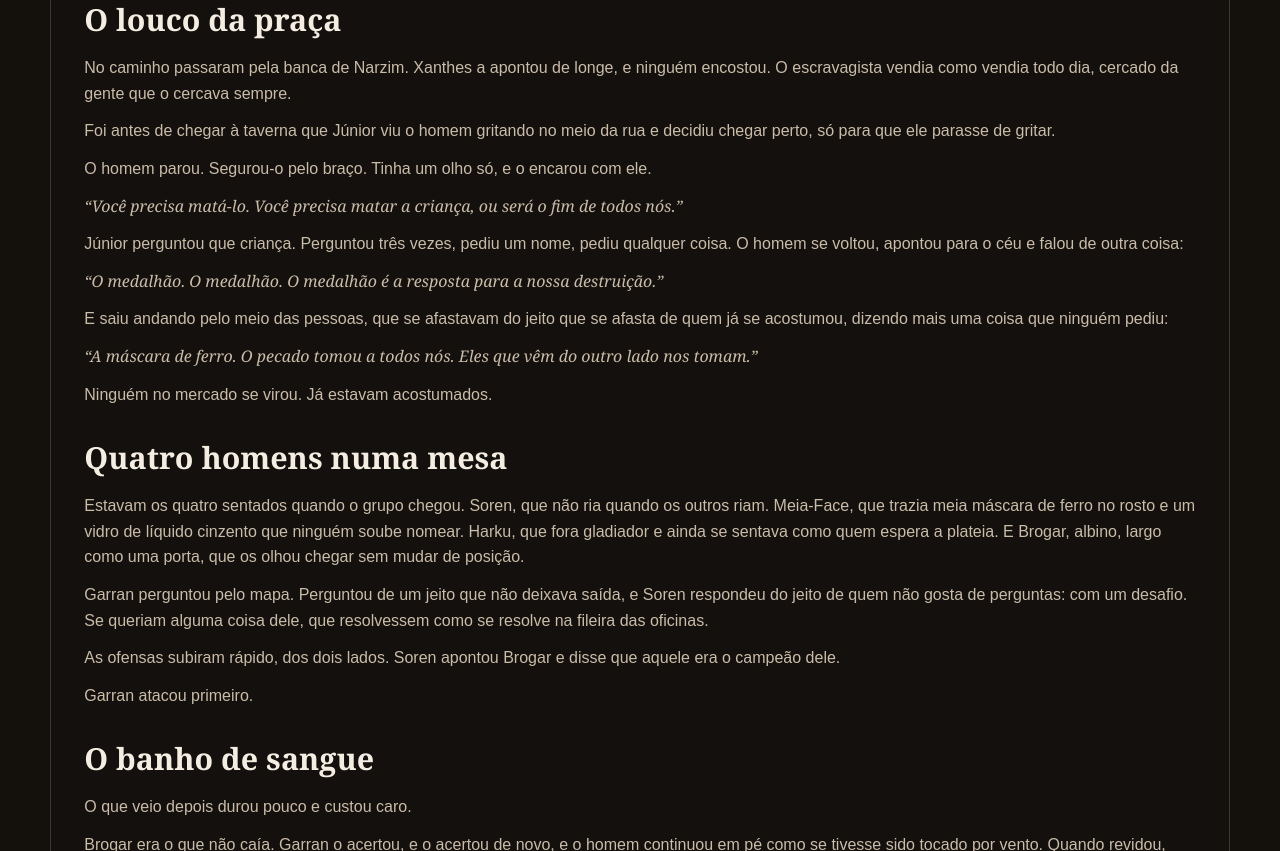
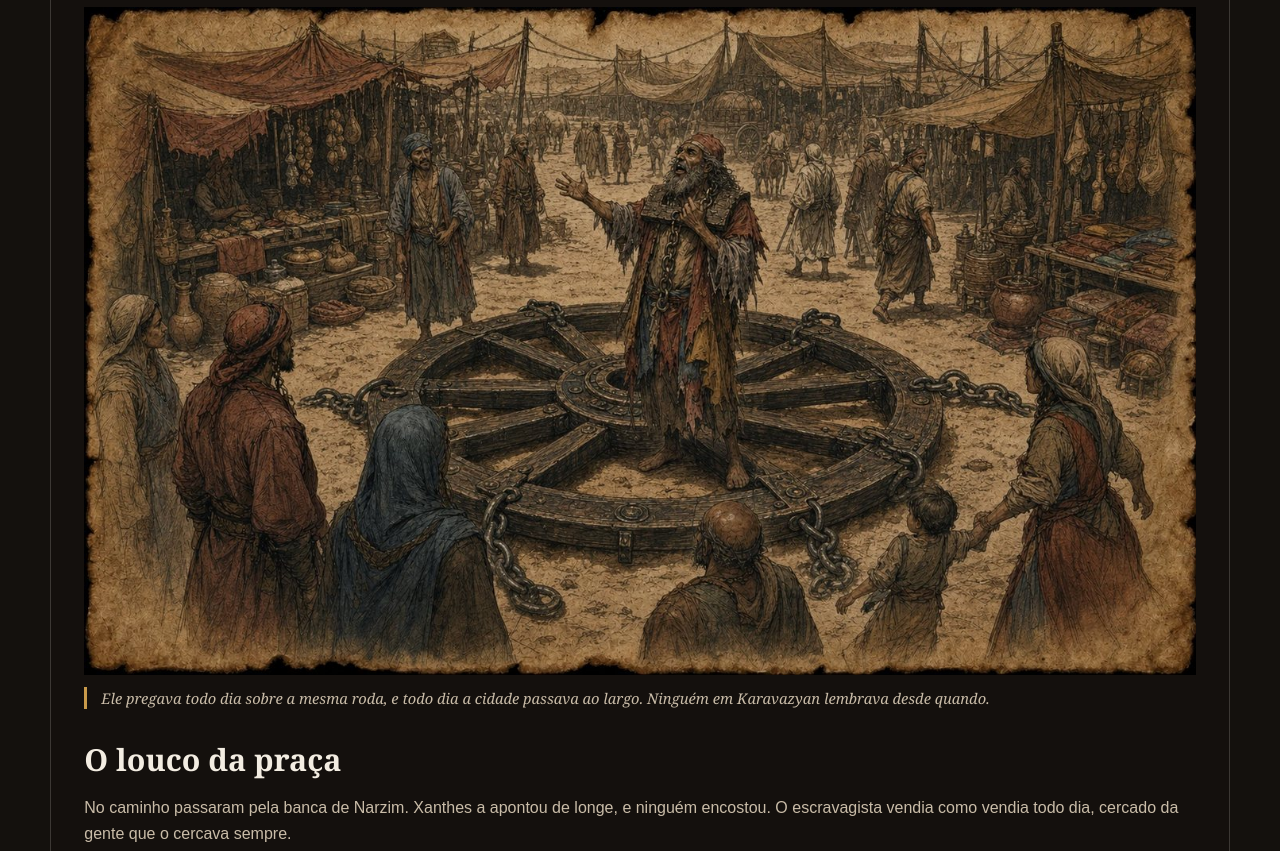
Before and after one commit to WildPoxx/conan-legacy, a plain HTML site: page docs/registro-02-o-preco-do-papel.html in a window 1280 px wide. Shown: the part 1949-2800 px from the top of the page. Drawn offline with Linux system fonts and the light colour scheme.

Commit message:
docs: Registro Segundo com arte de cabecalho, figura no texto e a ultima fala do louco

```diff
--- a/docs/registro-02-o-preco-do-papel.html
+++ b/docs/registro-02-o-preco-do-papel.html
@@ -26,8 +26,9 @@
       display: grid;
       align-items: start;
       background:
-        linear-gradient(180deg, rgba(20,17,13,0.32), rgba(20,17,13,0.55) 55%, rgba(20,17,13,1)),
-        url("assets/registro-02-o-preco-do-papel.png") center 32% / cover no-repeat,
+        linear-gradient(90deg, rgba(20,17,13,0.92), rgba(20,17,13,0.42) 46%, rgba(20,17,13,0.30)),
+        linear-gradient(180deg, rgba(20,17,13,0.30), rgba(20,17,13,0.50) 55%, rgba(20,17,13,1)),
+        url("assets/registro-02-o-preco-do-papel.jpg") center 35% / cover no-repeat,
         var(--coal);
     }
     .wrap { width: min(1180px, calc(100% - 28px)); margin: 0 auto; }
@@ -55,6 +56,13 @@
     .seguir { display: grid; grid-template-columns: repeat(auto-fit, minmax(240px, 1fr)); gap: 12px; margin-top: 34px; }
     footer { border-top: 1px solid var(--line); padding: 24px 16px; color: var(--muted); text-align: center; font-size: 0.9rem; }
     .fala { color: var(--ink); font-family: Georgia, "Times New Roman", serif; font-style: italic; }
+    /* Bloco de imagem dentro do texto, entre uma seção e outra. */
+    .figura { margin: 38px 0 6px; }
+    .figura img { display: block; width: 100%; height: auto; border: 1px solid var(--line); background: var(--coal); }
+    .figura figcaption { margin: 12px 0 0; padding-left: 14px; border-left: 3px solid var(--gold); color: var(--muted); font-family: Georgia, "Times New Roman", serif; font-style: italic; font-size: 0.92rem; line-height: 1.5; }
+    /* Variante para a arte em moldura de pergaminho, que pede respiro em volta. */
+    .figura.pergaminho img { border: 0; }
+    @media (max-width: 720px) { .figura { margin-top: 28px; } }
     .colofao { margin: 34px 0 0; padding-top: 18px; border-top: 1px solid var(--line); color: var(--muted); font-family: Georgia, "Times New Roman", serif; font-style: italic; font-size: 0.95rem; }
     @media (max-width: 720px) { .hero { min-height: 48vh; } .navbar .spacer { flex-basis: 100%; } }
   </style>
@@ -102,6 +110,12 @@
       <p>O irmão da mulher do Sommarel, disseram, era um rapaz calado e tímido que gostava de jogos e tinha o vício dos dados. Fora dele que ganhara a metade. E fora de Soren que a ganhara.</p>
       <p>Garran ouviu tudo isso e chegou à conclusão mais curta possível: se o mapa estivera com os Chacais, então os Chacais tinham estado com o morto. Foram para a fileira das oficinas naquela mesma tarde.</p>
 
+      <figure class="figura pergaminho">
+        <img src="assets/registro-02-ashiq-no-mercado.jpg" width="1400" height="841" loading="lazy" decoding="async"
+             alt="Um homem esfarrapado e acorrentado prega de pé sobre uma roda de carroção deitada no chão, no meio do mercado de Karavazyan; à volta, gente de véu e turbante o observa sem se aproximar, entre tendas e mercadorias.">
+        <figcaption>Ele pregava todo dia sobre a mesma roda, e todo dia a cidade passava ao largo. Ninguém em Karavazyan lembrava desde quando.</figcaption>
+      </figure>
+
       <h3>O louco da praça</h3>
       <p class="first">No caminho passaram pela banca de Narzim. Xanthes a apontou de longe, e ninguém encostou. O escravagista vendia como vendia todo dia, cercado da gente que o cercava sempre.</p>
       <p>Foi antes de chegar à taverna que Júnior viu o homem gritando no meio da rua e decidiu chegar perto, só para que ele parasse de gritar.</p>
@@ -111,6 +125,8 @@
       <p class="fala">&ldquo;O medalhão. O medalhão. O medalhão é a resposta para a nossa destruição.&rdquo;</p>
       <p>E saiu andando pelo meio das pessoas, que se afastavam do jeito que se afasta de quem já se acostumou, dizendo mais uma coisa que ninguém pediu:</p>
       <p class="fala">&ldquo;A máscara de ferro. O pecado tomou a todos nós. Eles que vêm do outro lado nos tomam.&rdquo;</p>
+      <p>Já estava longe quando falou a última vez, e a última foi para ninguém.</p>
+      <p class="fala">&ldquo;As estrelas não estão certas. As estrelas não estão certas. O vazio. O verme. Ele vem. Ele vem como tempestade serena na noite escura.&rdquo;</p>
       <p>Ninguém no mercado se virou. Já estavam acostumados.</p>
 
       <h3>Quatro homens numa mesa</h3>
@@ -118,6 +134,15 @@
       <p>Garran perguntou pelo mapa. Perguntou de um jeito que não deixava saída, e Soren respondeu do jeito de quem não gosta de perguntas: com um desafio. Se queriam alguma coisa dele, que resolvessem como se resolve na fileira das oficinas.</p>
       <p>As ofensas subiram rápido, dos dois lados. Soren apontou Brogar e disse que aquele era o campeão dele.</p>
       <p>Garran atacou primeiro.</p>
+
+      <!-- LUGAR RESERVADO PARA A ARTE DO COMBATE.
+           Quando o arquivo existir, basta descomentar e trocar o nome:
+      <figure class="figura">
+        <img src="assets/registro-02-a-briga-nas-oficinas.jpg" width="1619" height="971" loading="lazy" decoding="async"
+             alt="Briga na fileira das oficinas de Karavazyan: mesas viradas, poças de fogo no chão de terra, um homem albino de machado sobre um ferreiro ruivo, e uma arqueira atirando de fora do círculo.">
+        <figcaption>A fileira das oficinas, onde a cidade guardava os eixos e as forjas, e onde se resolvia o que não se resolvia falando.</figcaption>
+      </figure>
+      -->
 
       <h3>O banho de sangue</h3>
       <p class="first">O que veio depois durou pouco e custou caro.</p>
```
Also changed, not shown: docs/assets/registro-02-ashiq-no-mercado.jpg (added), docs/assets/registro-02-o-preco-do-papel.jpg (added).
